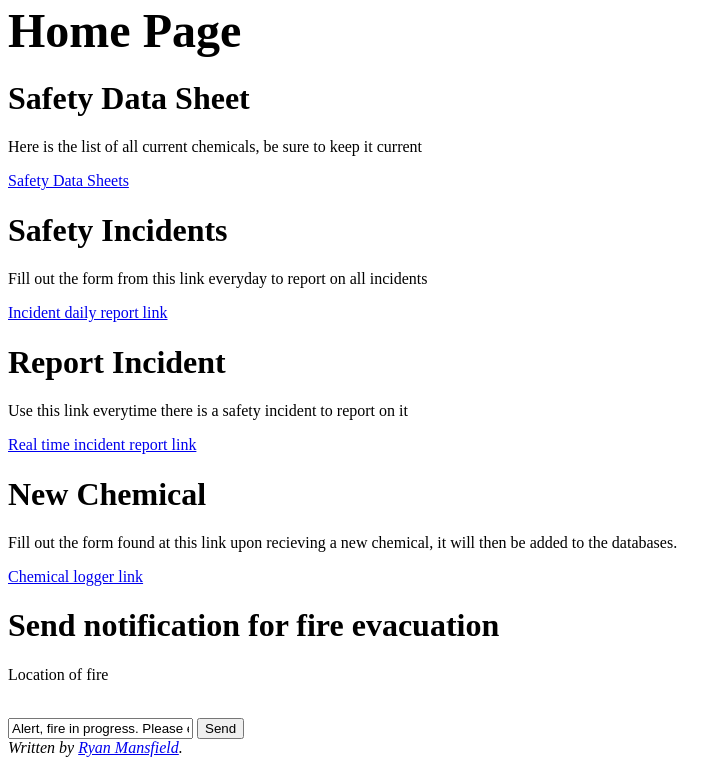
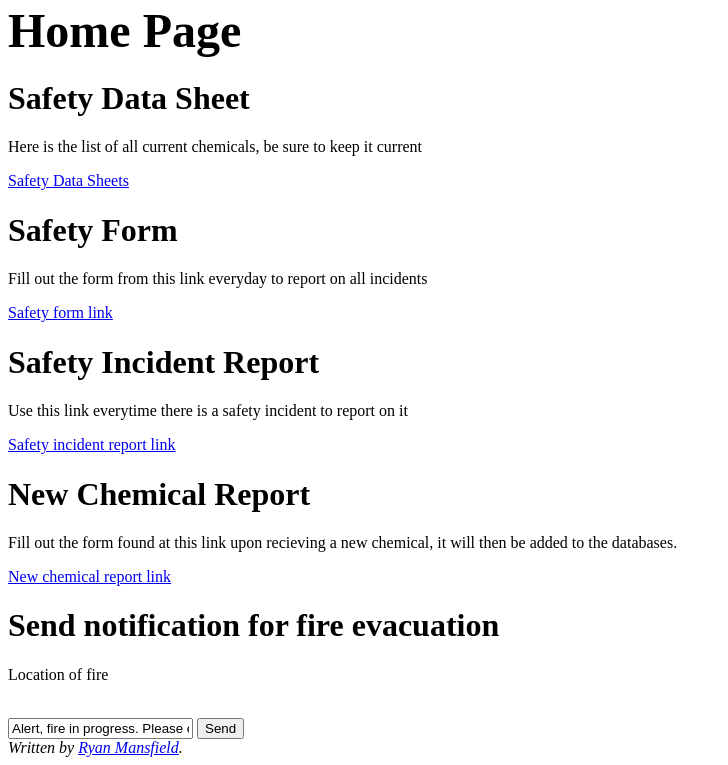
Before and after one commit to mansfire/Safety-website-1, a plain HTML site: page index.html in a window 1280 px wide. Shown: the part 103-868 px from the top of the page, without its empty margins (0-728 px from the left). Drawn offline with Linux system fonts and the light colour scheme.

Commit message:
Update index.html

```diff
--- a/index.html
+++ b/index.html
@@ -12,9 +12,9 @@
 <p> Here is the list of all current chemicals, be sure to keep it current </p>
 <a href="https://drive.google.com/drive/folders/1Xuz-Bs6PgDJaxi61MyNSXgmK91vRqrHh">Safety Data Sheets</a>
 
-<h1>Safety Incidents</h1>
+<h1>Safety Form</h1>
 <p> Fill out the form from this link everyday to report on all incidents </p>
-<a href="safetyform.html">Incident daily report link</a>
+<a href="safetyform.html">Safety form link</a>
 <!--
 <p> Fill out the form below every [number of days/weeks/etc] with all inicdents for the time period. COunt the number of fire burn
   incidents, trip incidents, spill incidents, and cut indicents. An incident may be more than one of these, count it in each applicable category</p>
@@ -53,11 +53,11 @@
      <input type="reset" value="Reset">
 </form>
 -->
-<h1> Report Incident </h1>
+<h1> Safety Incident Report </h1>
 
 <p> Use this link everytime there is a safety incident to report on it </p>
 
-<a href="safetyincident.html">Real time incident report link</a>
+<a href="safetyincident.html">Safety incident report link</a>
 <!--
 <p> Everytime there is an incident, use the below form to create a report on the incident  Fill in the
     name of any people involved or injured. Select the type of incidnet from the drop down men. Select the level of seriousness
@@ -89,11 +89,11 @@
 </form>
  -->
 
-<h1> New Chemical </h1>
+<h1> New Chemical Report </h1>
 
   <p> Fill out the form found at this link upon recieving a new chemical, it will then be added to the databases.</p>
 
-<a href="chemical.html">Chemical logger link</a>
+<a href="chemical.html">New chemical report link</a>
  <!--
 <p> When a new chemical comes in, send information about it using this form </p>
 <form action="https://formsubmit.co/ryan.e.mansfield@gmail.com" method="POST">
```
